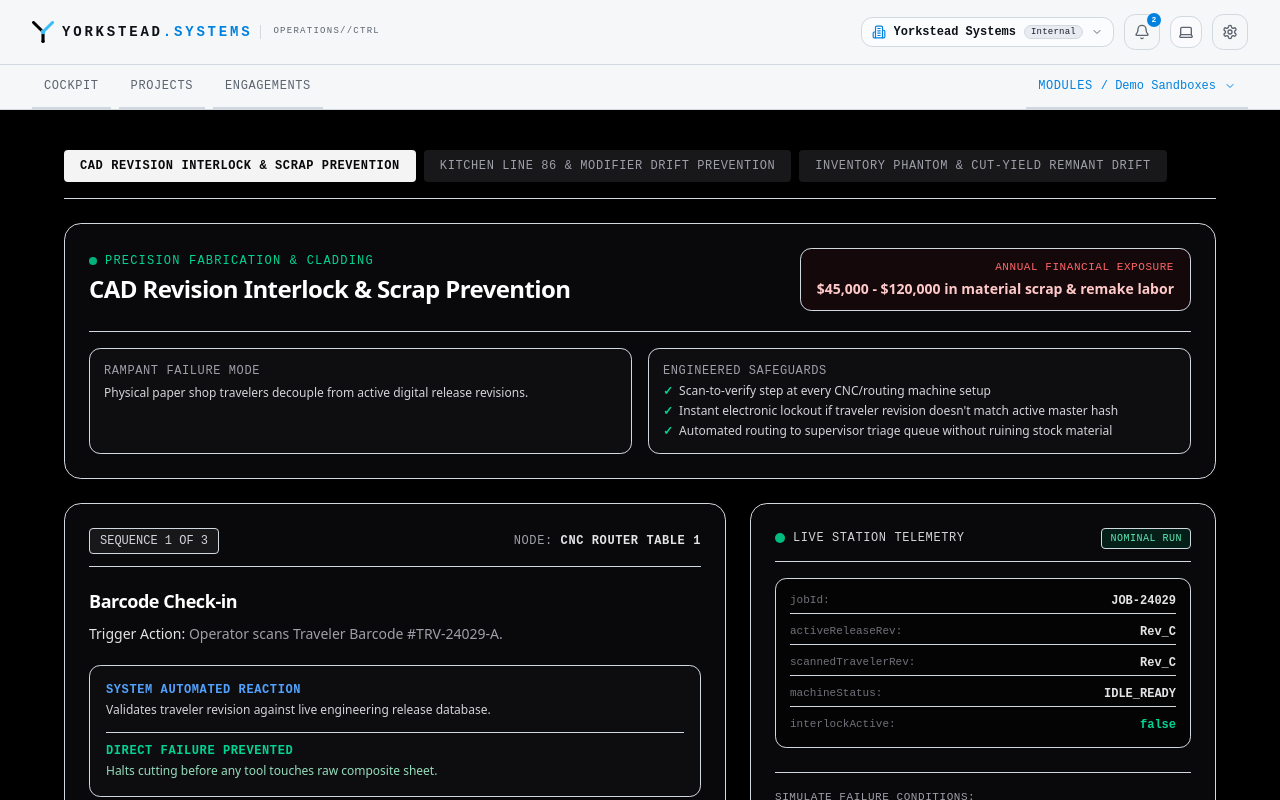
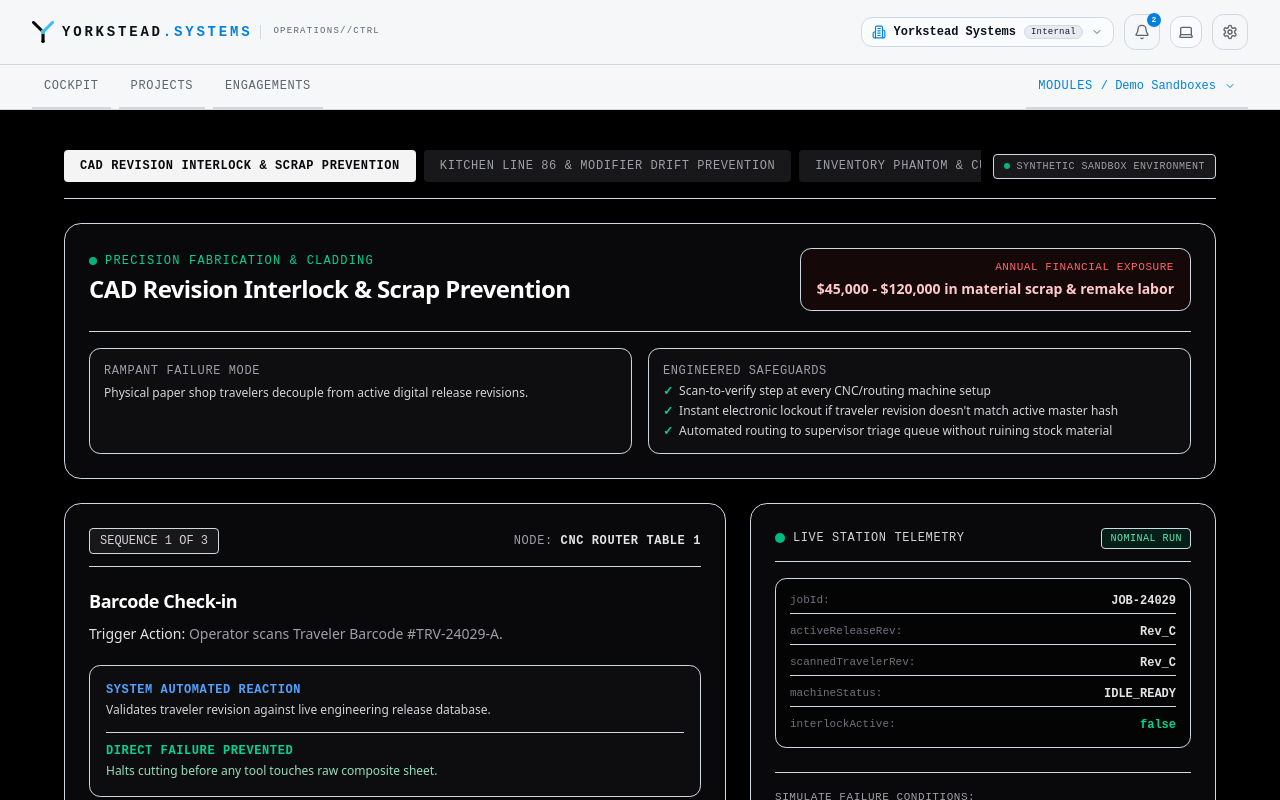
Before and after one commit to yorkstead/operations, a Next.js app: page /demo in a window 1280 px wide. Shown: the top 800 px of the page. Built offline with nearby package versions, Linux system fonts and the light colour scheme.

Commit message:
fix(demo): add synthetic sandbox indicator and clean unused state

```diff
--- a/app/demo/page.tsx
+++ b/app/demo/page.tsx
@@ -15,7 +15,8 @@ export default function DemoPage() {
     <main className="min-h-screen bg-black py-10 px-4 sm:px-6">
       <div className="max-w-6xl mx-auto space-y-6">
         {/* Industry / Workflow Module Switcher */}
-        <div className="flex items-center gap-2 border-b border-zinc-800 pb-4 overflow-x-auto">
+        <div className="flex flex-col sm:flex-row sm:items-center justify-between gap-3 border-b border-zinc-800 pb-4">
+          <div className="flex items-center gap-2 overflow-x-auto max-w-full">
             {modules.map((mod) => (
               <button
                 key={mod.id}
@@ -31,6 +32,14 @@ export default function DemoPage() {
             ))}
           </div>
 
+          <div className="flex items-center gap-2 shrink-0">
+            <span className="inline-flex items-center gap-1.5 px-2.5 py-1 rounded bg-zinc-900 border border-zinc-800 text-zinc-400 font-mono text-[10px] tracking-wider uppercase">
+              <span className="w-1.5 h-1.5 rounded-full bg-emerald-400 animate-pulse" />
+              Synthetic Sandbox Environment
+            </span>
+          </div>
+        </div>
+
         {/* Render the Active Operational Scenario */}
         {activeModule ? (
           <OperationalScenarioDisplay key={activeModule.id} demoModule={activeModule} />
--- a/components/demo/operational-scenario-display.tsx
+++ b/components/demo/operational-scenario-display.tsx
@@ -1,8 +1,8 @@
 // components/demo/operational-scenario-display.tsx
 "use client";
 
-import React, { useState } from "react";
-import { ProblemDemoModule, DemoStep } from "@/modules/demo/domain/demo-module-types";
+import React from "react";
+import { ProblemDemoModule } from "@/modules/demo/domain/demo-module-types";
 import { useDemoController } from "@/modules/demo/use-demo-controller";
 
 interface OperationalScenarioDisplayProps {
@@ -21,8 +21,6 @@ export function OperationalScenarioDisplay({ demoModule }: OperationalScenarioDi
     resetDemo,
     triggers,
   } = useDemoController(demoModule);
-
-  const [simulationMode, setSimulationMode] = useState<"protected" | "unprotected">("protected");
 
   const isLocked = Boolean(
     liveState.interlockActive ||
```
Lines whose indentation alone changed are shown as unchanged.
